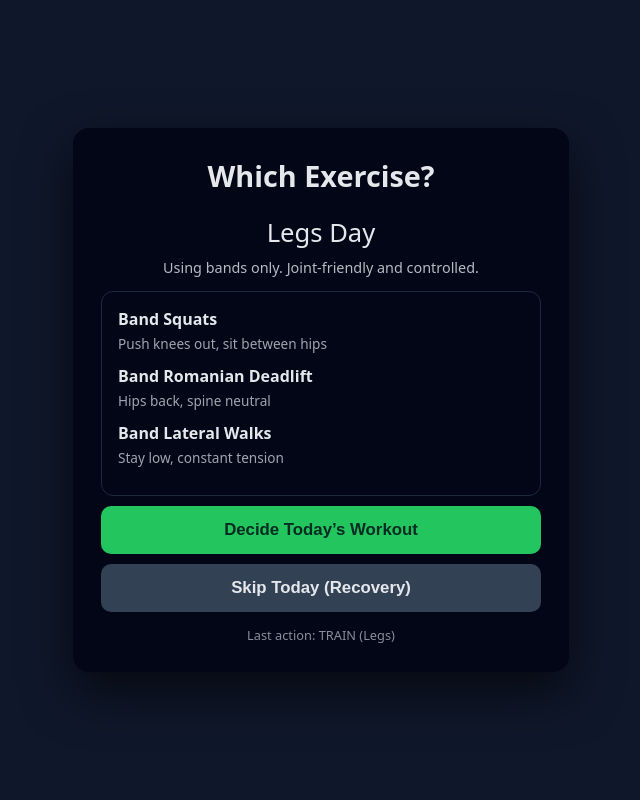
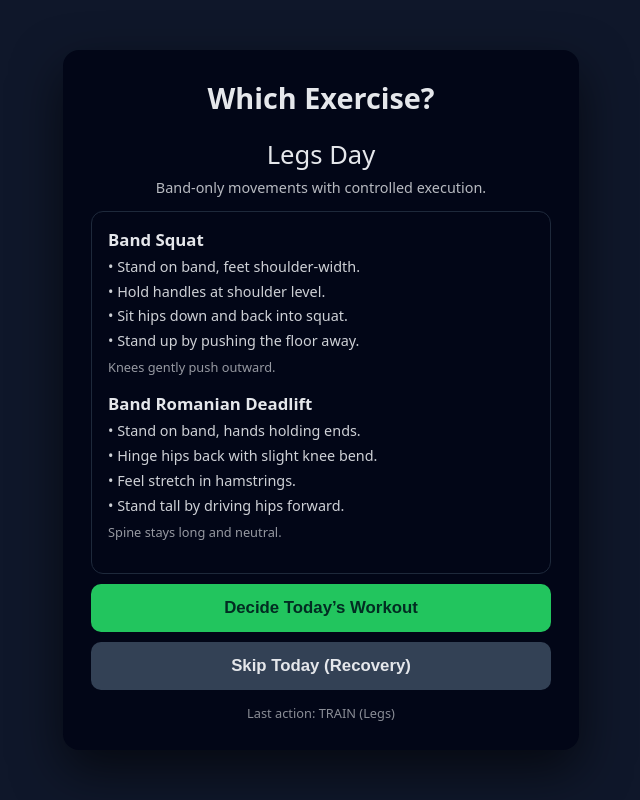
Before and after one commit to SyedAbdhaheer73/Which-Exercise_, a plain HTML site: page index.html in a window 1280 px wide. Both pictures are taken after a click on the button "Decide Today’s Workout". Shown: the whole page, without its empty margins (319-959 px from the left). Drawn offline with Linux system fonts and the light colour scheme.

Commit message:
adding exercise insructions

```diff
--- a/index.html
+++ b/index.html
@@ -22,7 +22,7 @@
       padding: 28px;
       border-radius: 16px;
       width: 100%;
-      max-width: 440px;
+      max-width: 460px;
       box-shadow: 0 20px 50px rgba(0,0,0,0.6);
     }
 
@@ -35,7 +35,7 @@
     .result {
       text-align: center;
       font-size: 1.6rem;
-      margin: 20px 0 8px;
+      margin: 18px 0 6px;
     }
 
     .reason {
@@ -53,17 +53,29 @@
     }
 
     .exercise {
-      margin-bottom: 12px;
+      margin-bottom: 16px;
     }
 
     .exercise strong {
       display: block;
+      margin-bottom: 6px;
+      font-size: 1.05rem;
+    }
+
+    .steps {
+      font-size: 0.9rem;
+      line-height: 1.45;
+      opacity: 0.9;
+    }
+
+    .steps div {
       margin-bottom: 4px;
     }
 
     .hint {
-      font-size: 0.85rem;
-      opacity: 0.7;
+      font-size: 0.8rem;
+      opacity: 0.65;
+      margin-top: 6px;
     }
 
     button {
@@ -121,19 +133,70 @@
 
   const BAND_WORKOUTS = {
     Push: [
-      { name: "Band Chest Press", hint: "Anchor behind you, ribs down" },
-      { name: "Band Overhead Press", hint: "Glutes tight, slow upward path" },
-      { name: "Band Triceps Pushdown", hint: "Elbows pinned to sides" }
+      {
+        name: "Band Chest Press",
+        steps: [
+          "Anchor the band behind you at chest height.",
+          "Hold handles, step forward to create tension.",
+          "Press hands forward until arms extend.",
+          "Return slowly under control."
+        ],
+        hint: "Keep ribs down and neck relaxed."
+      },
+      {
+        name: "Band Overhead Press",
+        steps: [
+          "Stand on the band with feet hip-width.",
+          "Hold band at shoulder height.",
+          "Press upward until arms are overhead.",
+          "Lower slowly back to shoulders."
+        ],
+        hint: "Squeeze glutes to protect lower back."
+      }
     ],
     Pull: [
-      { name: "Band Rows", hint: "Pull elbows back, squeeze shoulder blades" },
-      { name: "Band Face Pulls", hint: "Pull toward eye level, thumbs back" },
-      { name: "Band Biceps Curl", hint: "Control the return, no swinging" }
+      {
+        name: "Band Row",
+        steps: [
+          "Anchor band in front of you at chest height.",
+          "Hold handles with arms extended.",
+          "Pull elbows back toward your ribs.",
+          "Return slowly, keeping tension."
+        ],
+        hint: "Lead with elbows, not hands."
+      },
+      {
+        name: "Band Face Pull",
+        steps: [
+          "Anchor band at face height.",
+          "Grip with palms facing down or in.",
+          "Pull toward your face, elbows high.",
+          "Control the return."
+        ],
+        hint: "Think ‘upper back’, not shoulders."
+      }
     ],
     Legs: [
-      { name: "Band Squats", hint: "Push knees out, sit between hips" },
-      { name: "Band Romanian Deadlift", hint: "Hips back, spine neutral" },
-      { name: "Band Lateral Walks", hint: "Stay low, constant tension" }
+      {
+        name: "Band Squat",
+        steps: [
+          "Stand on band, feet shoulder-width.",
+          "Hold handles at shoulder level.",
+          "Sit hips down and back into squat.",
+          "Stand up by pushing the floor away."
+        ],
+        hint: "Knees gently push outward."
+      },
+      {
+        name: "Band Romanian Deadlift",
+        steps: [
+          "Stand on band, hands holding ends.",
+          "Hinge hips back with slight knee bend.",
+          "Feel stretch in hamstrings.",
+          "Stand tall by driving hips forward."
+        ],
+        hint: "Spine stays long and neutral."
+      }
     ]
   };
 
@@ -170,7 +233,7 @@
 
     document.getElementById("result").innerText = choice + " Day";
     document.getElementById("reason").innerText =
-      "Using bands only. Joint-friendly and controlled.";
+      "Band-only movements with controlled execution.";
 
     renderWorkout(choice);
     updateMeta();
@@ -189,13 +252,18 @@
 
     document.getElementById("result").innerText = "Recovery Day";
     document.getElementById("reason").innerText =
-      "Recovery does not reset muscle balance.";
+      "Skipping supports recovery and balance.";
 
     document.getElementById("workout").innerHTML = `
       <div class="workout">
-        <div class="exercise"><strong>Optional</strong></div>
-        <div class="exercise">• Light band mobility</div>
-        <div class="exercise">• Easy walk or breathing</div>
+        <div class="exercise">
+          <strong>Suggested Recovery</strong>
+          <div class="steps">
+            <div>• Light band mobility</div>
+            <div>• Easy walking</div>
+            <div>• Calm breathing</div>
+          </div>
+        </div>
       </div>
     `;
 
@@ -207,6 +275,9 @@
       .map(e => `
         <div class="exercise">
           <strong>${e.name}</strong>
+          <div class="steps">
+            ${e.steps.map(s => `<div>• ${s}</div>`).join("")}
+          </div>
           ${e.hint ? `<div class="hint">${e.hint}</div>` : ""}
         </div>
       `)
```
